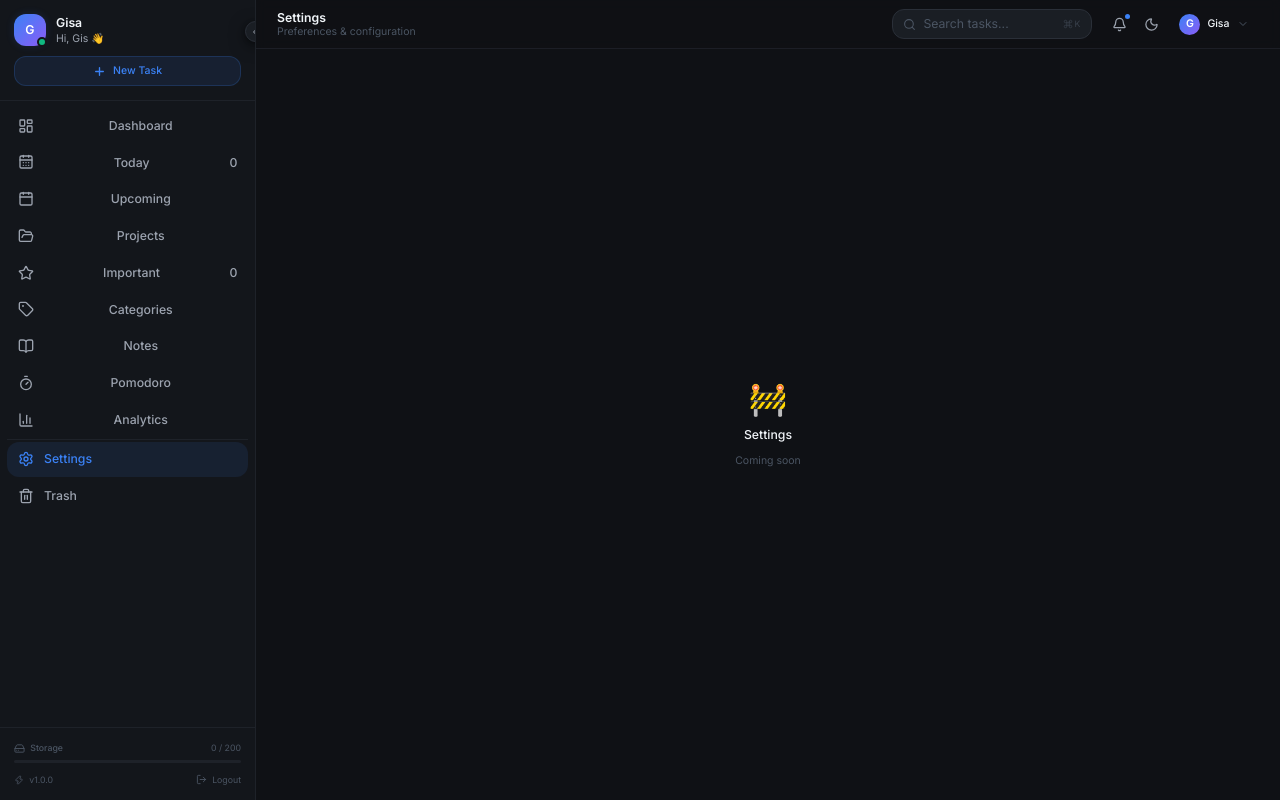
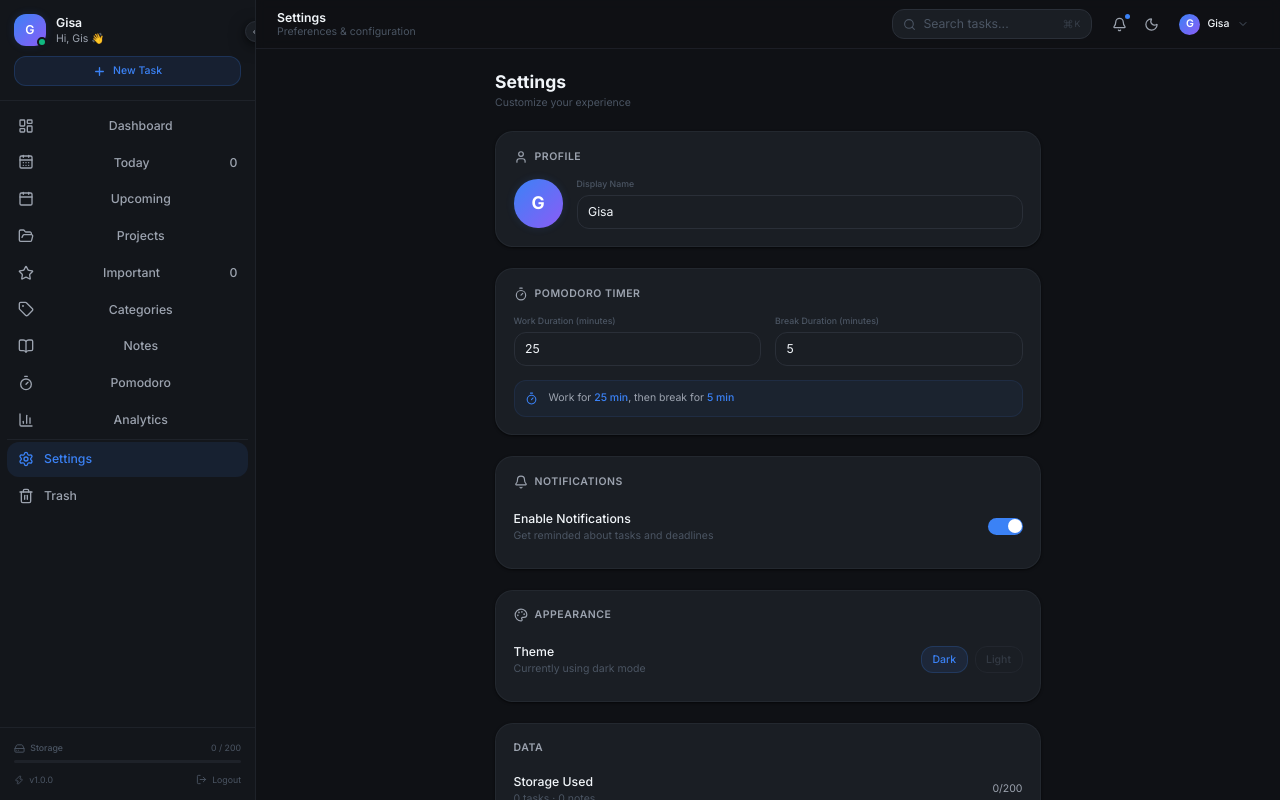
Before and after one commit to giisy/todo-listg, a React (Vite) app: page / in a window 1280 px wide. Both pictures are taken after a click on the button "Settings". Built offline with nearby package versions, Linux system fonts and the light colour scheme.

Commit message:
initial commit

```diff
--- a/package.json
+++ b/package.json
@@ -6,7 +6,7 @@
   "scripts": {
     "dev": "vite",
     "build": "vite build",
-    "lint": "oxlint",
+    "deploy": "gh-pages -d dist",
     "preview": "vite preview"
   },
   "dependencies": {
--- a/src/App.tsx
+++ b/src/App.tsx
@@ -5,6 +5,9 @@ import TodayPage from '@/pages/TodayPage'
 import UpcomingPage from '@/pages/UpcomingPage'
 import ImportantPage from '@/pages/ImportantPage'
 import TrashPage from '@/pages/TrashPage'
+import NotesPage from '@/pages/NotesPage'
+import AnalyticsPage from '@/pages/AnalyticsPage'
+import SettingsPage from '@/pages/SettingsPage'
 
 function AppContent() {
   const { state } = useApp()
@@ -15,6 +18,9 @@ function AppContent() {
       case 'today': return <TodayPage />
       case 'upcoming': return <UpcomingPage />
       case 'important': return <ImportantPage />
+      case 'notes': return <NotesPage />
+      case 'analytics': return <AnalyticsPage />
+      case 'settings': return <SettingsPage />
       case 'trash': return <TrashPage />
       default:
         return (
--- /dev/null
+++ b/src/pages/SettingsPage.tsx
@@ -0,0 +1,223 @@
+import { useState } from 'react'
+import { motion } from 'framer-motion'
+import { User, Bell, Timer, Palette, Save, Check } from 'lucide-react'
+import { useApp } from '@/context/AppContext'
+import { cn } from '@/utils/cn'
+
+export default function SettingsPage() {
+  const { state, dispatch } = useApp()
+  const [saved, setSaved] = useState(false)
+  const [name, setName] = useState(state.settings.name)
+  const [pomodoroWork, setPomodoroWork] = useState(state.settings.pomodoroWork)
+  const [pomodoroBreak, setPomodoroBreak] = useState(state.settings.pomodoroBreak)
+  const [notifications, setNotifications] = useState(state.settings.notifications)
+
+  const handleSave = () => {
+    dispatch({
+      type: 'UPDATE_SETTINGS',
+      payload: { name, pomodoroWork, pomodoroBreak, notifications },
+    })
+    setSaved(true)
+    setTimeout(() => setSaved(false), 2000)
+  }
+
+  return (
+    <div className="h-full overflow-y-auto">
+      <div className="p-6 max-w-2xl mx-auto space-y-6">
+
+        {/* Header */}
+        <div>
+          <h2 className="text-xl font-bold text-text-primary">Settings</h2>
+          <p className="text-xs text-text-muted mt-0.5">Customize your experience</p>
+        </div>
+
+        {/* Profile */}
+        <motion.div
+          initial={{ opacity: 0, y: 8 }}
+          animate={{ opacity: 1, y: 0 }}
+          className="card p-5 space-y-4"
+        >
+          <div className="flex items-center gap-2 mb-2">
+            <User size={14} className="text-text-secondary" />
+            <span className="text-xs font-semibold text-text-secondary uppercase tracking-wider">Profile</span>
+          </div>
+
+          <div className="flex items-center gap-4">
+            <div className="w-14 h-14 rounded-xl bg-gradient-to-br from-accent-blue to-accent-purple flex items-center justify-center text-white text-xl font-bold shadow-glow-sm">
+              {name.charAt(0).toUpperCase()}
+            </div>
+            <div className="flex-1">
+              <label className="block text-2xs text-text-muted font-medium mb-1.5">Display Name</label>
+              <input
+                type="text"
+                value={name}
+                onChange={e => setName(e.target.value)}
+                className="input"
+                placeholder="Your name"
+              />
+            </div>
+          </div>
+        </motion.div>
+
+        {/* Pomodoro */}
+        <motion.div
+          initial={{ opacity: 0, y: 8 }}
+          animate={{ opacity: 1, y: 0 }}
+          transition={{ delay: 0.05 }}
+          className="card p-5 space-y-4"
+        >
+          <div className="flex items-center gap-2 mb-2">
+            <Timer size={14} className="text-text-secondary" />
+            <span className="text-xs font-semibold text-text-secondary uppercase tracking-wider">Pomodoro Timer</span>
+          </div>
+
+          <div className="grid grid-cols-2 gap-4">
+            <div>
+              <label className="block text-2xs text-text-muted font-medium mb-1.5">
+                Work Duration (minutes)
+              </label>
+              <input
+                type="number"
+                min={1}
+                max={60}
+                value={pomodoroWork}
+                onChange={e => setPomodoroWork(Number(e.target.value))}
+                className="input"
+              />
+            </div>
+            <div>
+              <label className="block text-2xs text-text-muted font-medium mb-1.5">
+                Break Duration (minutes)
+              </label>
+              <input
+                type="number"
+                min={1}
+                max={30}
+                value={pomodoroBreak}
+                onChange={e => setPomodoroBreak(Number(e.target.value))}
+                className="input"
+              />
+            </div>
+          </div>
+
+          <div className="flex items-center gap-3 p-3 rounded-md bg-accent-blue/5 border border-accent-blue/10">
+            <Timer size={13} className="text-accent-blue" />
+            <p className="text-xs text-text-secondary">
+              Work for <span className="text-accent-blue font-medium">{pomodoroWork} min</span>, then break for <span className="text-accent-blue font-medium">{pomodoroBreak} min</span>
+            </p>
+          </div>
+        </motion.div>
+
+        {/* Notifications */}
+        <motion.div
+          initial={{ opacity: 0, y: 8 }}
+          animate={{ opacity: 1, y: 0 }}
+          transition={{ delay: 0.1 }}
+          className="card p-5 space-y-4"
+        >
+          <div className="flex items-center gap-2 mb-2">
+            <Bell size={14} className="text-text-secondary" />
+            <span className="text-xs font-semibold text-text-secondary uppercase tracking-wider">Notifications</span>
+          </div>
+
+          <div className="flex items-center justify-between py-2">
+            <div>
+              <p className="text-sm font-medium text-text-primary">Enable Notifications</p>
+              <p className="text-xs text-text-muted mt-0.5">Get reminded about tasks and deadlines</p>
+            </div>
+            <button
+              onClick={() => setNotifications(!notifications)}
+              className={cn(
+                'relative w-10 h-5 rounded-full transition-all duration-200 flex-shrink-0',
+                notifications ? 'bg-accent-blue' : 'bg-border'
+              )}
+            >
+              <motion.div
+                animate={{ x: notifications ? 20 : 2 }}
+                transition={{ duration: 0.2, ease: 'easeOut' }}
+                className="absolute top-0.5 w-4 h-4 bg-white rounded-full shadow-sm"
+              />
+            </button>
+          </div>
+        </motion.div>
+
+        {/* Appearance */}
+        <motion.div
+          initial={{ opacity: 0, y: 8 }}
+          animate={{ opacity: 1, y: 0 }}
+          transition={{ delay: 0.15 }}
+          className="card p-5 space-y-4"
+        >
+          <div className="flex items-center gap-2 mb-2">
+            <Palette size={14} className="text-text-secondary" />
+            <span className="text-xs font-semibold text-text-secondary uppercase tracking-wider">Appearance</span>
+          </div>
+
+          <div className="flex items-center justify-between py-2">
+            <div>
+              <p className="text-sm font-medium text-text-primary">Theme</p>
+              <p className="text-xs text-text-muted mt-0.5">Currently using dark mode</p>
+            </div>
+            <div className="flex items-center gap-2">
+              <div className="px-3 py-1.5 rounded-md bg-accent-blue/10 border border-accent-blue/20 text-accent-blue text-xs font-medium">
+                Dark
+              </div>
+              <div className="px-3 py-1.5 rounded-md border border-border text-text-muted text-xs font-medium opacity-50 cursor-not-allowed">
+                Light
+              </div>
+            </div>
+          </div>
+        </motion.div>
+
+        {/* Data */}
+        <motion.div
+          initial={{ opacity: 0, y: 8 }}
+          animate={{ opacity: 1, y: 0 }}
+          transition={{ delay: 0.2 }}
+          className="card p-5 space-y-3"
+        >
+          <div className="flex items-center gap-2 mb-2">
+            <span className="text-xs font-semibold text-text-secondary uppercase tracking-wider">Data</span>
+          </div>
+          <div className="flex items-center justify-between py-2">
+            <div>
+              <p className="text-sm font-medium text-text-primary">Storage Used</p>
+              <p className="text-xs text-text-muted mt-0.5">{state.tasks.length} tasks · {state.notes.length} notes</p>
+            </div>
+            <span className="text-xs text-text-secondary">{state.tasks.length}/200</span>
+          </div>
+          <div className="h-1.5 bg-border/50 rounded-full overflow-hidden">
+            <div
+              className="h-full bg-gradient-to-r from-accent-blue to-accent-purple rounded-full transition-all duration-500"
+              style={{ width: `${Math.min((state.tasks.length / 200) * 100, 100)}%` }}
+            />
+          </div>
+        </motion.div>
+
+        {/* Save button */}
+        <div className="flex justify-end">
+          <button
+            onClick={handleSave}
+            className={cn(
+              'btn-primary px-6',
+              saved && 'bg-accent-emerald hover:bg-accent-emerald'
+            )}
+          >
+            {saved ? (
+              <>
+                <Check size={15} />
+                Saved!
+              </>
+            ) : (
+              <>
+                <Save size={15} />
+                Save Changes
+              </>
+            )}
+          </button>
+        </div>
+
+      </div>
+    </div>
+  )
+}
```
